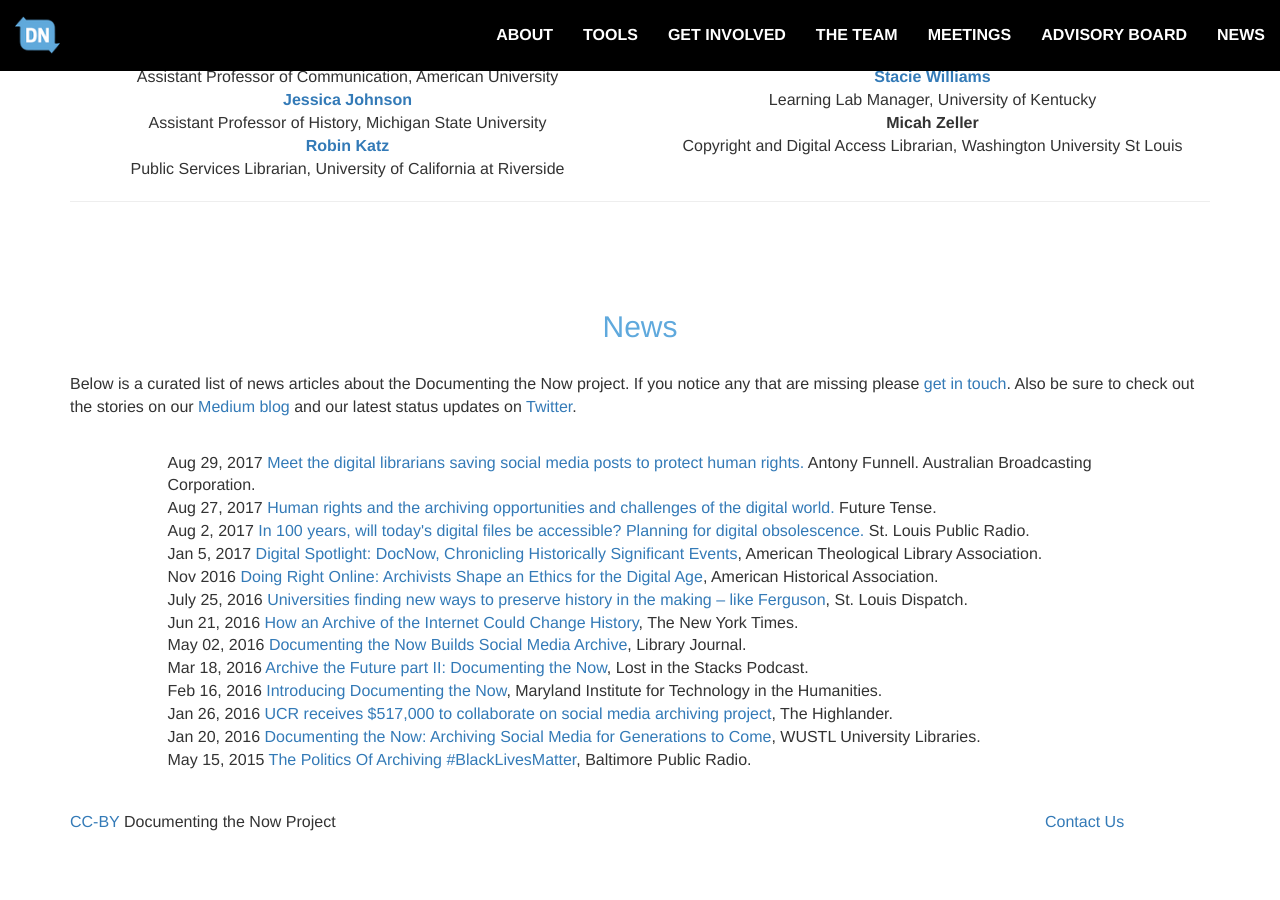
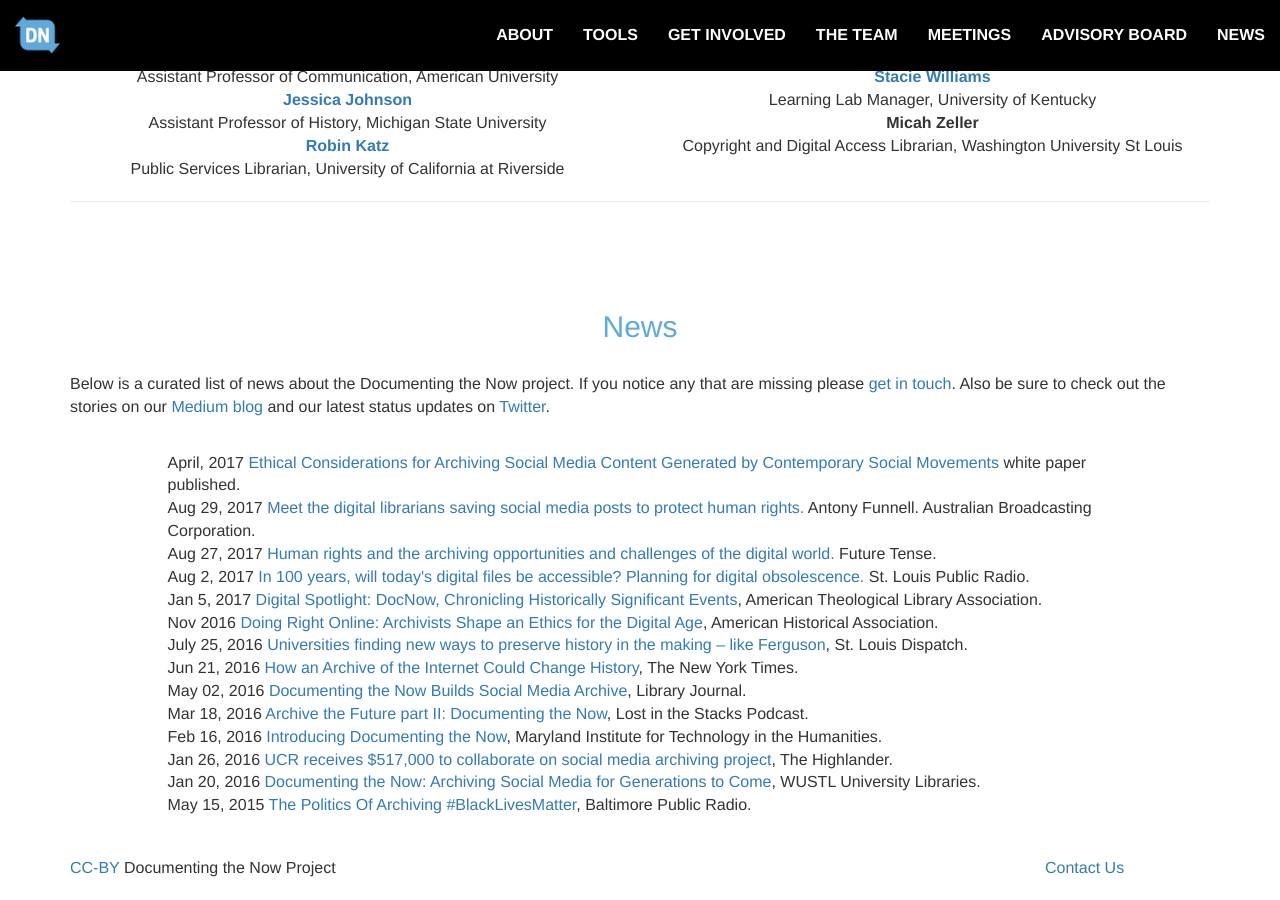
Before and after one commit to DocNow/docnow.github.io, a Jekyll site: the page built from index.html, in a window 1280 px wide and 900 px high, scrolled down 4566 px. Built offline with Jekyll 4.4.1, drawn with Linux system fonts in a browser that asks for light colours; before the commit the page ends 5420 px from its top, so only the background shows below that.

Commit message:
added news item about the whitepaper

```diff
--- a/index.html
+++ b/index.html
@@ -335,11 +335,14 @@
 
             <div class="row">
                 <div class="col-lg-12">
-                    <p>Below is a curated list of news articles about the Documenting the Now project. If you notice any that are missing please <a href="mailto:info@docnow.io">get in touch</a>. Also be sure to check out the stories on our <a href="https://news.docnow.io">Medium blog</a> and our latest status updates on <a href="https://twitter.com/documentnow">Twitter</a>.</p><br>
+                    <p>Below is a curated list of news about the Documenting the Now project. If you notice any that are missing please <a href="mailto:info@docnow.io">get in touch</a>. Also be sure to check out the stories on our <a href="https://news.docnow.io">Medium blog</a> and our latest status updates on <a href="https://twitter.com/documentnow">Twitter</a>.</p><br>
                 </div>
             </div>
 
             <div class="row">
+                <div class="col-lg-offset-1 col-lg-10 news-items">
+                  April, 2017 <a href="https://www.docnow.io/docs/docnow-whitepaper-2018.pdf">Ethical Considerations for Archiving Social Media Content Generated by Contemporary Social Movements</a> white paper published.
+                </div>
                 <div class="col-lg-offset-1 col-lg-10 news-items">
                   Aug 29, 2017 <a href="http://www.abc.net.au/news/2017-08-29/archivist-as-activist-human-rights-in-a-digital-world/8852068">Meet the digital librarians saving social media posts to protect human rights.</a> Antony Funnell.  Australian Broadcasting Corporation.</a>
                 </div>
```
